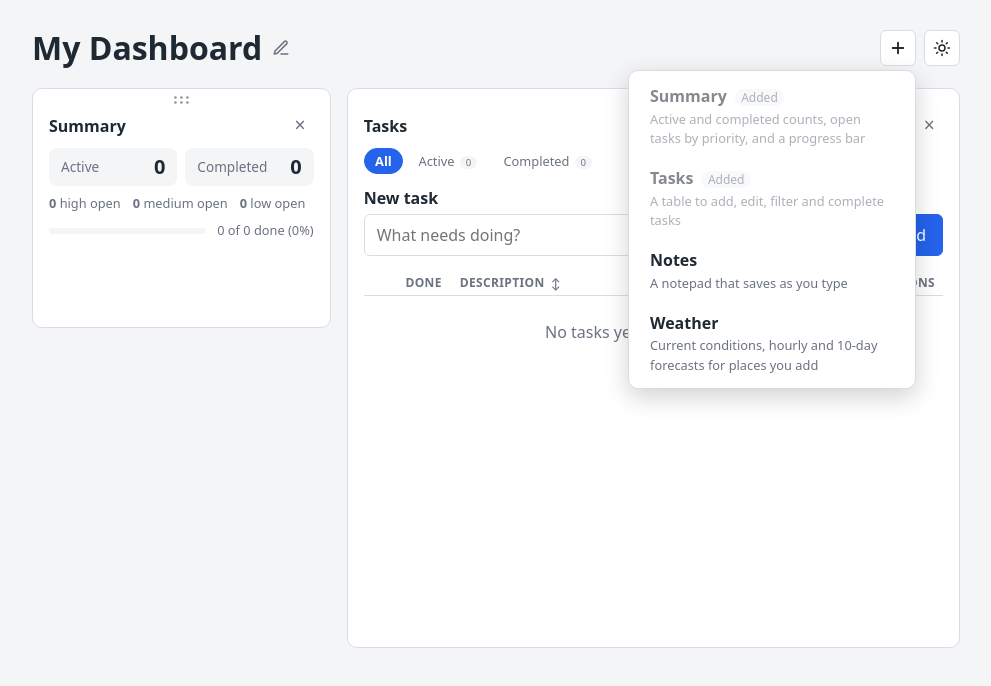
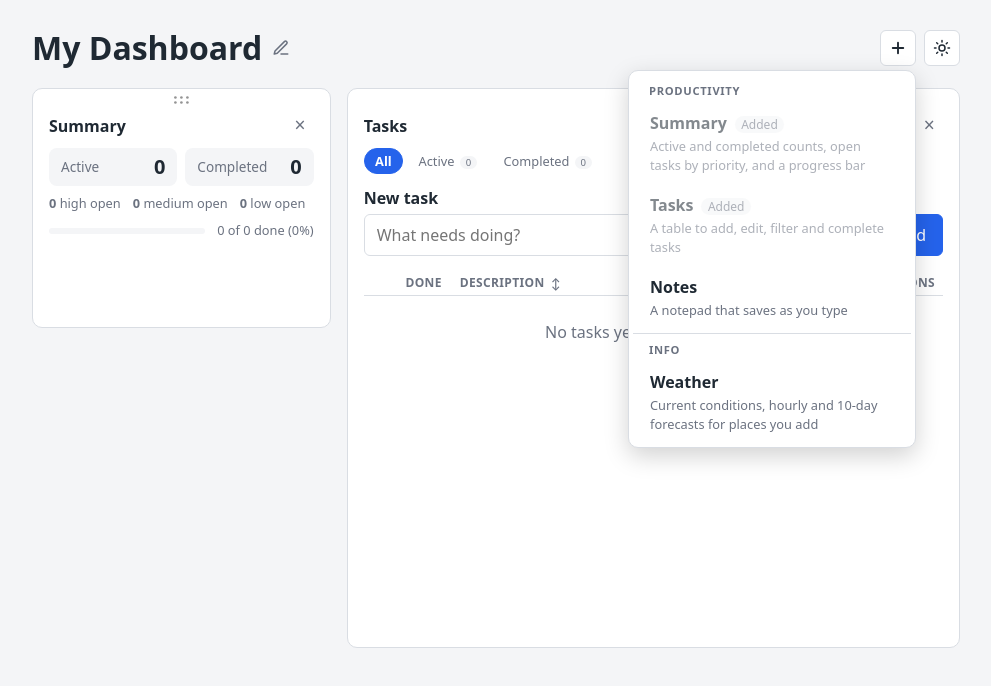
Before and after one commit to waynecen/alfred-dash, a React (Vite) app: page / in a window 1280 px wide. Both pictures are taken after a click on the button 1042 px from the left and 48 px from the top of the page. Shown: the top 686 px of the page, without its empty margins (144-1135 px from the left). Built offline with nearby package versions, Linux system fonts and the light colour scheme.

Commit message:
feat: group and keyboard-navigate add widget menu
Co-Authored-By: Claude Opus 5.5 <noreply@anthropic.com>

```diff
--- a/src/App.jsx
+++ b/src/App.jsx
@@ -11,6 +11,7 @@ const WIDGET_OPTIONS = Object.entries(WIDGETS).map(([id, widget]) => ({
   id,
   title: widget.title,
   description: widget.description,
+  category: widget.category,
 }));
 
 function App() {
--- a/src/components/AddWidgetMenu/AddWidgetMenu.css
+++ b/src/components/AddWidgetMenu/AddWidgetMenu.css
@@ -15,6 +15,27 @@
   border: 1px solid var(--border);
   border-radius: 10px;
   box-shadow: 0 8px 24px rgba(0, 0, 0, 0.18);
+}
+
+.add-widget-group ul {
+  margin: 0;
+  padding: 0;
+  list-style: none;
+}
+
+.add-widget-group + .add-widget-group {
+  margin-top: 0.25rem;
+  border-top: 1px solid var(--border);
+}
+
+.add-widget-heading {
+  display: block;
+  padding: 0.5rem 1rem 0.15rem;
+  color: var(--muted);
+  font-size: 0.7rem;
+  font-weight: 600;
+  letter-spacing: 0.06em;
+  text-transform: uppercase;
 }
 
 .add-widget-option {
--- a/src/components/AddWidgetMenu/AddWidgetMenu.jsx
+++ b/src/components/AddWidgetMenu/AddWidgetMenu.jsx
@@ -1,24 +1,81 @@
-import { useState, useRef, useId } from 'react';
+import { useState, useEffect, useRef, useId } from 'react';
 import useDismiss from '../../hooks/useDismiss';
 import './AddWidgetMenu.css';
 
-// widgets: [{ id, title, description }]   added: ids already on the dashboard
+// widgets: [{ id, title, description, category? }]   added: ids already on the dashboard
+// When the widgets have more than one category, the list is grouped under headings.
+// Opening the list focuses its first choice; the arrow keys, Home and End move between choices,
+// and Escape closes it and returns focus to the button.
 function AddWidgetMenu({ widgets, added, onAdd }) {
   const [open, setOpen] = useState(false);
   const containerRef = useRef(null);
+  const buttonRef = useRef(null);
+  const listRef = useRef(null);
   const listId = useId();
 
-  // While the list is open, clicking elsewhere or pressing Escape closes it.
-  useDismiss(containerRef, () => setOpen(false), open);
+  useDismiss(
+    containerRef,
+    (reason) => {
+      setOpen(false);
+      if (reason === 'escape') buttonRef.current?.focus();
+    },
+    open
+  );
+
+  const options = () => [...(listRef.current?.querySelectorAll('.add-widget-option:not(:disabled)') ?? [])];
+
+  // Start on the first widget that can still be added.
+  useEffect(() => {
+    if (open) options()[0]?.focus();
+  }, [open]);
+
+  function handleKeyDown(event) {
+    const items = options();
+    const at = items.indexOf(document.activeElement);
+    const next = {
+      ArrowDown: items[(at + 1) % items.length],
+      ArrowUp: items[(at - 1 + items.length) % items.length],
+      Home: items[0],
+      End: items[items.length - 1],
+    }[event.key];
+    if (!next) return;
+    event.preventDefault();
+    next.focus();
+  }
 
   function choose(id) {
     onAdd(id);
     setOpen(false);
   }
 
+  function renderOption(widget) {
+    const isAdded = added.includes(widget.id);
+    return (
+      <li key={widget.id}>
+        <button
+          type="button"
+          className="add-widget-option"
+          disabled={isAdded}
+          onClick={() => choose(widget.id)}
+        >
+          <span className="add-widget-title">
+            {widget.title}
+            {isAdded && <span className="add-widget-badge">Added</span>}
+          </span>
+          <span className="add-widget-description">{widget.description}</span>
+        </button>
+      </li>
+    );
+  }
+
+  // Categories in the order they first appear in the registry.
+  const categories = [...new Set(widgets.map((widget) => widget.category).filter(Boolean))];
+  const grouped = categories.length > 1;
+
   return (
     <div className="add-widget" ref={containerRef}>
       <button
+        ref={buttonRef}
         type="button"
         className="icon-button"
         aria-label="Add widget"
@@ -42,26 +99,25 @@ function AddWidgetMenu({ widgets, added, onAdd }) {
         </svg>
       </button>
       {open && (
-        <ul id={listId} className="add-widget-list" aria-label="Available widgets">
-          {widgets.map((widget) => {
-            const isAdded = added.includes(widget.id);
-            return (
-              <li key={widget.id}>
-                <button
-                  type="button"
-                  className="add-widget-option"
-                  disabled={isAdded}
-                  onClick={() => choose(widget.id)}
-                >
-                  <span className="add-widget-title">
-                    {widget.title}
-                    {isAdded && <span className="add-widget-badge">Added</span>}
+        <ul
+          ref={listRef}
+          id={listId}
+          className="add-widget-list"
+          aria-label="Available widgets"
+          onKeyDown={handleKeyDown}
+        >
+          {grouped
+            ? categories.map((category) => (
+                <li key={category} className="add-widget-group">
+                  <span className="add-widget-heading" id={`${listId}-${category}`}>
+                    {category}
                   </span>
-                  <span className="add-widget-description">{widget.description}</span>
-                </button>
-              </li>
-            );
-          })}
+                  <ul aria-labelledby={`${listId}-${category}`}>
+                    {widgets.filter((widget) => widget.category === category).map(renderOption)}
+                  </ul>
+                </li>
+              ))
+            : widgets.map(renderOption)}
         </ul>
       )}
     </div>
--- a/src/widgets/registry.jsx
+++ b/src/widgets/registry.jsx
@@ -5,11 +5,13 @@ import WeatherWidget from '../components/WeatherWidget/WeatherWidget';
 
 // Every widget the dashboard can show. To add a new one, add an entry here.
 //   title / description: shown on the card and in the Add widget list
+//   category: the heading it is listed under in the Add widget list (Productivity, Info, AI)
 //   defaultSize: { w, h } in grid cells (12 columns, rows 48px tall) it starts with; the user can resize it
 //   render: builds the widget's content from the dashboard's shared data (ctx)
 export const WIDGETS = {
   summary: {
     title: 'Summary',
+    category: 'Productivity',
     defaultSize: { w: 4, h: 4 },
     description: 'Active and completed counts, open tasks by priority, and a progress bar',
     render: ({ counts }) => (
@@ -22,6 +24,7 @@ export const WIDGETS = {
   },
   tasks: {
     title: 'Tasks',
+    category: 'Productivity',
     description: 'A table to add, edit, filter and complete tasks',
     defaultSize: { w: 8, h: 9 }, // leaves room for the 4-column Summary beside it
     render: ({ tasks, actions }) => (
@@ -38,12 +41,14 @@ export const WIDGETS = {
   },
   notes: {
     title: 'Notes',
+    category: 'Productivity',
     description: 'A notepad that saves as you type',
     defaultSize: { w: 4, h: 5 },
     render: ({ notes, actions }) => <NotesWidget value={notes} onChange={actions.setNotes} />,
   },
   weather: {
     title: 'Weather',
+    category: 'Info',
     description: 'Current conditions, hourly and 10-day forecasts for places you add',
     defaultSize: { w: 4, h: 11 }, // tall enough for the hourly and 10-day forecasts; it shows more as it grows
     render: () => <WeatherWidget />,
```
Also changed, not shown: 1 other file (tests, documents, lock files or other folders).
